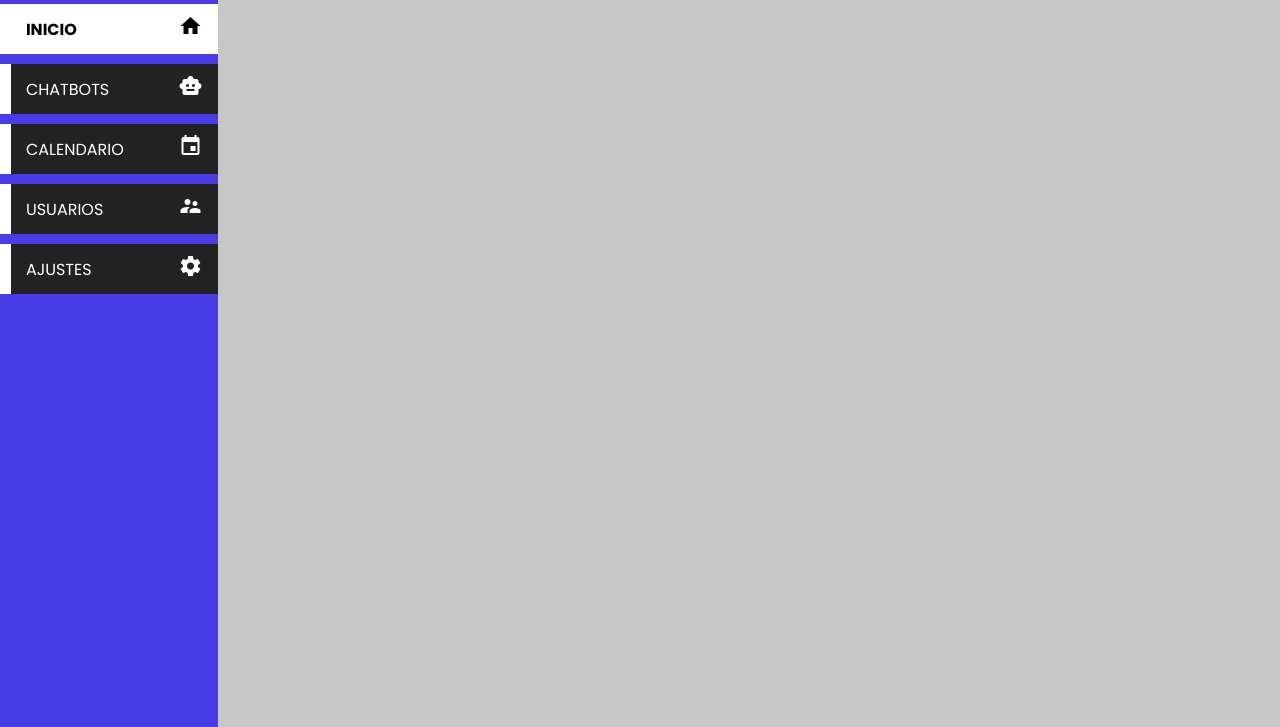
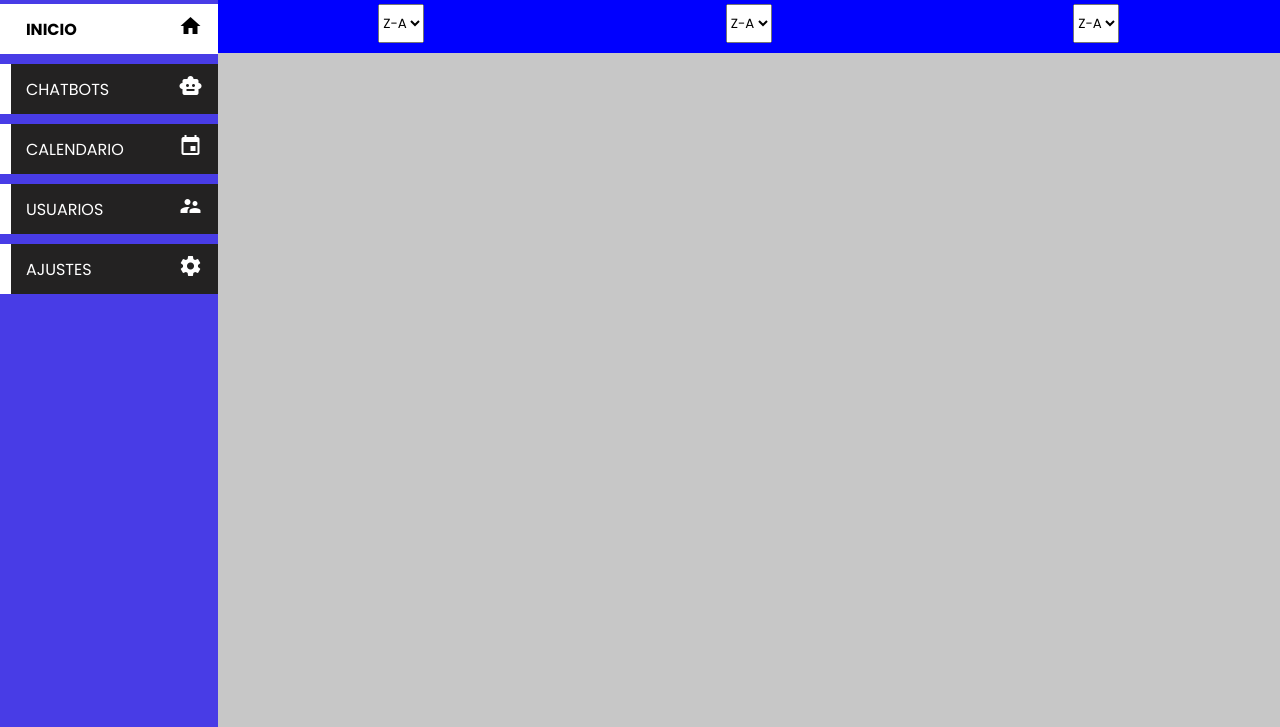
Before and after one commit to Mixerbc/Kael.ai, a website: page index.html in a window 1280 px wide. Shown: the part 70-797 px from the top of the page. Drawn offline with Linux system fonts and the light colour scheme.

Commit message:
Ultima Subida

```diff
--- a/index.html
+++ b/index.html
@@ -104,7 +104,27 @@
             </div></a
           >
         </div>
-        <div class="content_container"></div>
+        <div class="content_container">
+          <div class="chatbots_container">
+            <div class="chatbots_option">
+              <form class="chatbots_filter">
+                <select name="alfabetico">
+                  <option value="A-Z">A-Z</option>
+                  <option value="Z-A" selected>Z-A</option>
+                </select>
+                <select name="alfabetico">
+                  <option value="A-Z">A-Z</option>
+                  <option value="Z-A" selected>Z-A</option>
+                </select>
+                <select name="alfabetico">
+                  <option value="A-Z">A-Z</option>
+                  <option value="Z-A" selected>Z-A</option>
+                </select>
+              </form>
+            </div>
+            <div class="chatbots_content"></div>
+          </div>
+        </div>
       </div>
     </div>
   </body>
--- a/sass/main.scss
+++ b/sass/main.scss
@@ -20,3 +20,4 @@
 @import "pages/index";
 @import "pages/success";
 @import "pages/cancel";
+@import "pages/chatbots";
--- /dev/null
+++ b/sass/pages/_chatbots.scss
@@ -0,0 +1,27 @@
+.chatbots {
+  &_container {
+    width: 100%;
+    height: 100%;
+  }
+
+  &_filter {
+    background-color: blue;
+    width: 100%;
+    height: 8%;
+    padding: 10px;
+    display: flex;
+    justify-content: space-around;
+  }
+
+  &_content {
+    background-color: rgb(90, 90, 245);
+    width: 100%;
+    height: 92%;
+  }
+  &_option {
+    width: 100%;
+    height: 100%;
+    display: flex;
+    justify-content: space-between;
+  }
+}
```
Also changed, not shown: css/style.css.
